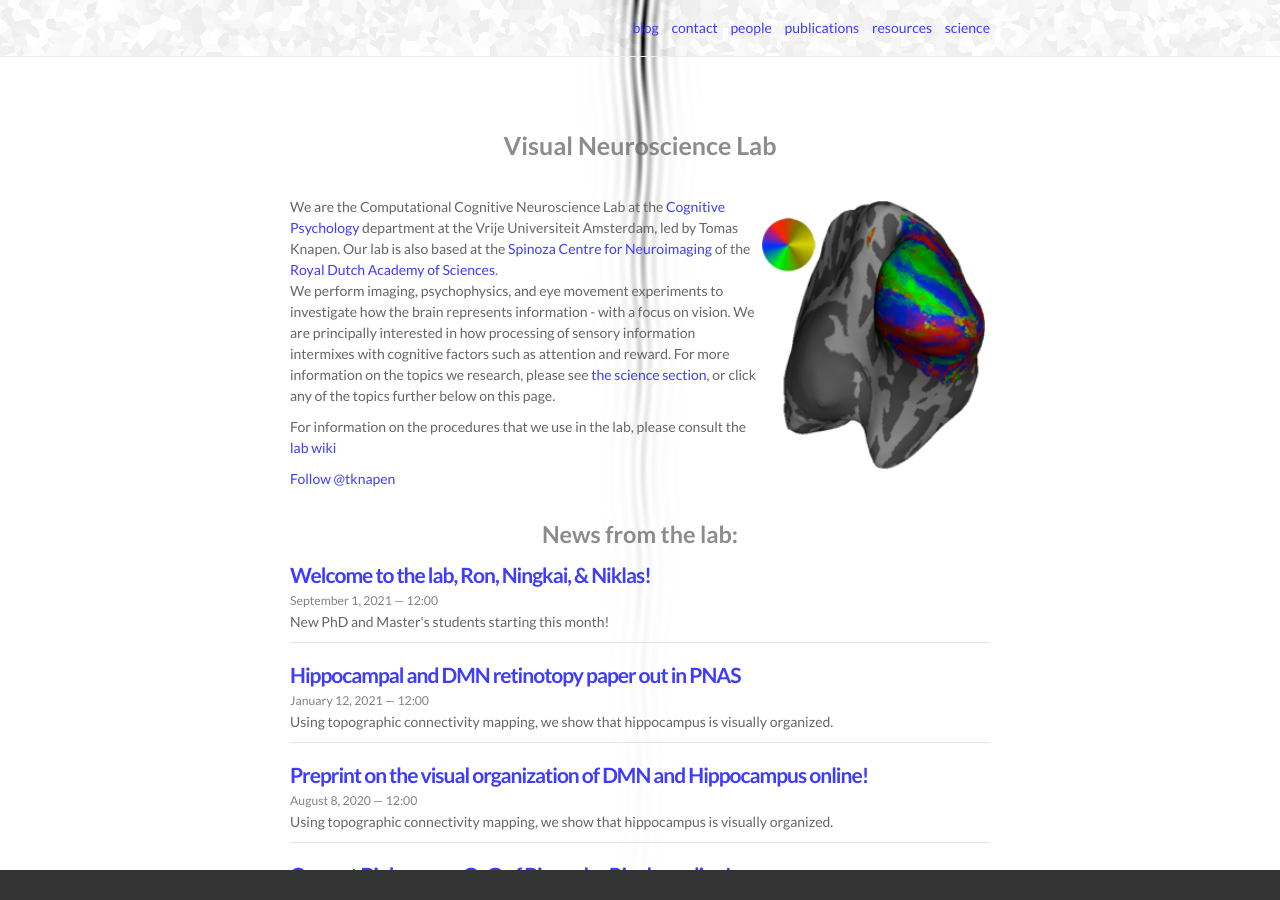
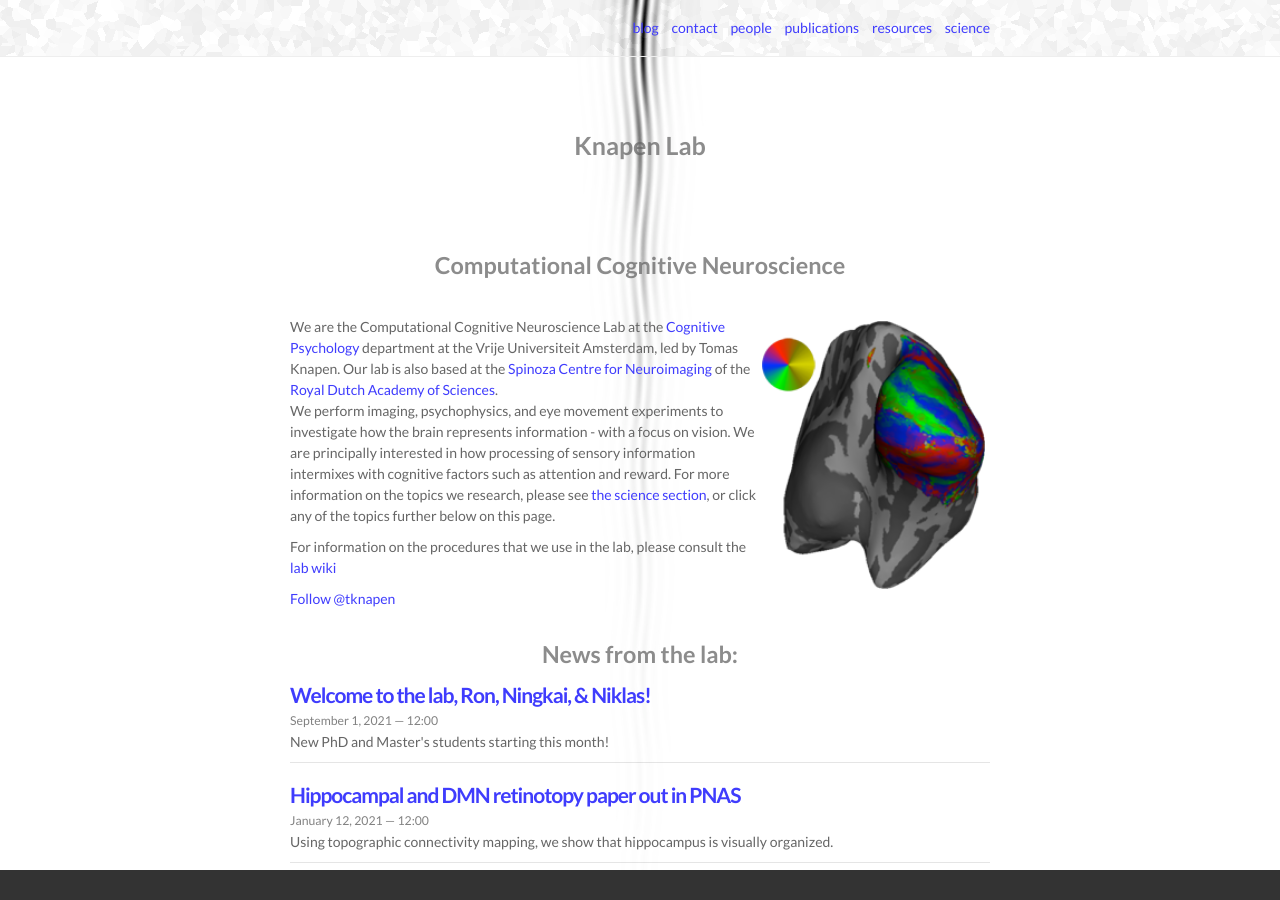
Before and after one commit to tknapen/tknapen.github.io, a Jekyll site: the page built from index.html, in a window 1280 px wide and 900 px high. Built offline with Jekyll 4.4.1, drawn with Linux system fonts in a browser that asks for light colours; nearby versions of some CDN libraries; the list of posts is cut into pages by our own code; comment, search, counter and statistics services are not loaded.

Commit message:
Update title index.html

```diff
--- a/index.html
+++ b/index.html
@@ -2,7 +2,8 @@
 layout: default
 ---
 <div class="header-bar">
-  <h2>Visual Neuroscience Lab</h2>
+  <h2>Knapen Lab</h2><br/>
+<h3>Computational Cognitive Neuroscience</h3>
 </div>
 <br/>
   <img class="col one right" src="/img/polar_2mm_7T.png">
```
